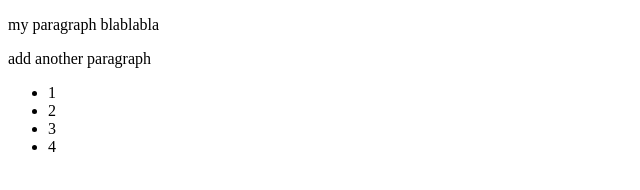
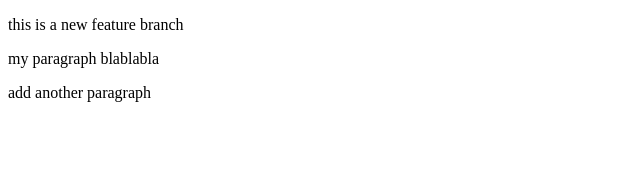
Before and after one commit to komtex/test, a plain HTML site: page index.html in a window 1280 px wide. Shown: the whole page, without its empty margins (0-640 px from the left). Drawn offline with Linux system fonts and the light colour scheme.

Commit message:
change text and items

```diff
--- a/index.html
+++ b/index.html
@@ -5,13 +5,8 @@
   <title>Home</title>
 </head>
 <body>
+<p>this is a new feature branch</p>
   <p>my paragraph blablabla</p>
   <p>add another paragraph</p>
-  <ul>
-    <li>1</li>
-    <li>2</li>
-    <li>3</li>
-    <li>4</li>
-  </ul>
 </body>
 </html>
```
